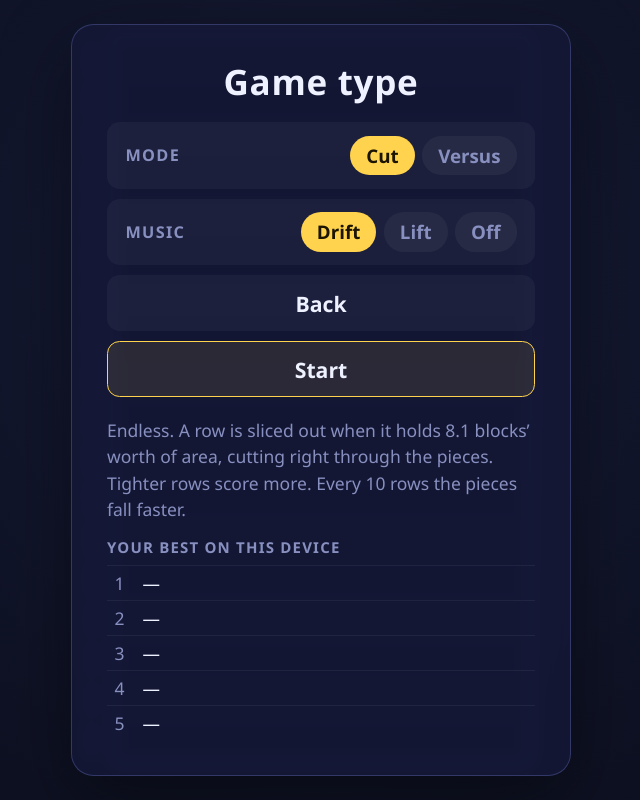
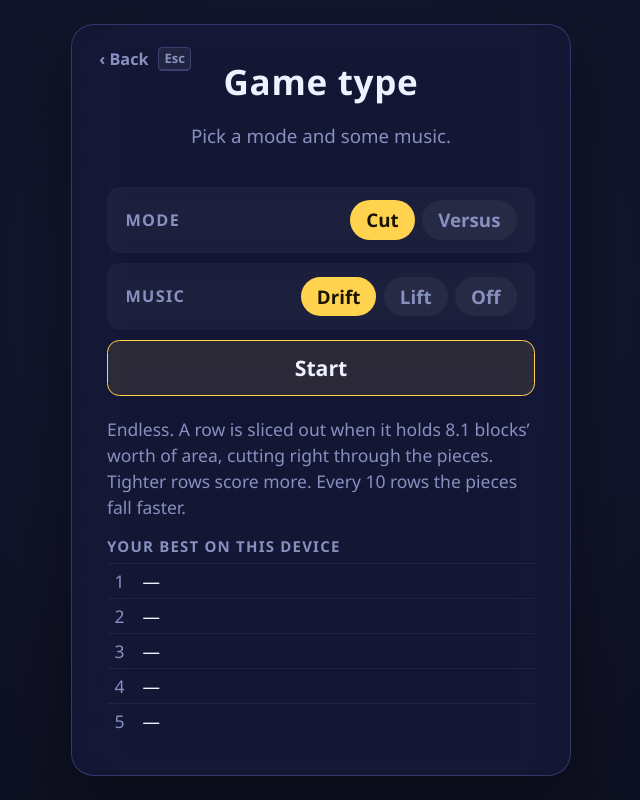
Before and after one commit to Stabyourself/nottetris2, a website built with Vite: page index.html in a window 1280 px wide. Both pictures are taken after a click on the button "Play". Shown: the whole page, without its empty margins (319-959 px from the left). Built offline with nearby package versions, Linux system fonts and the light colour scheme; animation ran at ten frames a second; what planck would draw is missing.

Commit message:
Fix menu keyboard navigation and move Back to a corner button
Arrow keys and Enter were being overridden by the mouse: every menu
re-render made the browser fire pointerenter on the item under a resting
cursor, which stole the selection back. Hover now selects only when the
pointer actually moves, so arrows work with the mouse parked on the menu
and Enter on Play then Enter on Start begins a game. Enter is also
prevented natively while a menu is open, so a mouse-focused button can't
fire twice.

Back becomes a small "Back / Esc" pill in the panel's top-left corner on
the Leaderboard, Game type and Options screens instead of a full-width
row. The Game type screen gets a one-line subtitle in the freed row so
Start still lands under the mouse after clicking Play.

Co-authored-by: Claude <noreply@anthropic.com>

```diff
--- a/src/main.ts
+++ b/src/main.ts
@@ -268,13 +268,11 @@ function showLeaderboard() {
   menu.show({
     title: 'Leaderboard',
     className: 'tight',
-    items: [
-      periodChoice(view),
-      { type: 'button', label: 'Back', keyLabel: 'Esc', action: showTitle },
-    ],
+    items: [periodChoice(view)],
     html: () => boardHtml(view),
     footer: 'Best score per name · weeks start Monday 00:00 UTC',
     onBack: showTitle,
+    backButton: true,
   });
   loadBoards(view, fetchBoards());
 }
@@ -287,6 +285,8 @@ function showModeSelect() {
   startMusic();
   menu.show({
     title: 'Game type',
+    // The subtitle takes the row Back used to have, so Start still lands under the mouse after clicking Play
+    subtitle: 'Pick a mode and some music.',
     className: 'pinned',
     items: [
       {
@@ -310,13 +310,12 @@ function showModeSelect() {
           startMusic();
         },
       },
-      // Start goes last so it, not Back, ends up under the mouse after clicking Play on the title
-      { type: 'button', label: 'Back', action: showTitle },
       { type: 'button', label: 'Start', action: startGame },
     ],
-    initial: 3,
+    initial: 2,
     html: () => modeInfo(settings.mode),
     onBack: showTitle,
+    backButton: true,
   });
 }
 
@@ -367,10 +366,10 @@ function showOptions(back: () => void) {
         },
       },
       { type: 'button', label: 'Toggle fullscreen', keyLabel: 'F', action: toggleFullscreen },
-      { type: 'button', label: 'Back', keyLabel: 'Esc', action: back },
     ],
     footer: 'M mutes sound at any time.',
     onBack: back,
+    backButton: true,
   });
 }
 
@@ -561,6 +560,8 @@ window.addEventListener('keydown', (e) => {
   }
   if (e.metaKey || e.ctrlKey || e.altKey) return;
   if (SCROLL_KEYS.has(e.code)) e.preventDefault();
+  // The menu handles Enter itself; stop a focused (mouse-clicked) button from also "clicking" natively.
+  if ((e.code === 'Enter' || e.code === 'NumpadEnter') && menu.active) e.preventDefault();
   if (e.code === 'KeyF' && !e.repeat) {
     toggleFullscreen();
     return;
--- a/src/style.css
+++ b/src/style.css
@@ -84,7 +84,7 @@ body {
   color-scheme: light;
 }
 
-:root[data-theme='retro'] :is(.menu, .item, .opt, .bar, .fill, .kbd, #pausebtn, #toast, .namefield input, #touch button) {
+:root[data-theme='retro'] :is(.menu, .item, .opt, .back, .bar, .fill, .kbd, #pausebtn, #toast, .namefield input, #touch button) {
   border-radius: 0;
 }
 
@@ -107,6 +107,7 @@ body {
 /* ------------------------------------------------------------ menus */
 
 .menu {
+  position: relative;
   pointer-events: auto;
   width: min(92%, calc(var(--s) * 400px));
   max-height: 94%;
@@ -132,6 +133,11 @@ body {
   align-self: flex-start;
   position: relative;
   top: 3%;
+}
+
+/* Its subtitle stands in for the row the Back button used to take, keeping Start under Play */
+.menu.pinned .sub {
+  margin-bottom: calc(var(--s) * 30px);
 }
 
 /* Retro's title screen is taller, which puts Play a little lower */
@@ -224,6 +230,36 @@ body {
   right: calc(var(--s) * 12px);
   top: 50%;
   transform: translateY(-50%);
+}
+
+/* Small "‹ Back" pill in the panel's top-left corner, out of the way of the main choices */
+.back {
+  position: absolute;
+  top: calc(var(--s) * 12px);
+  left: calc(var(--s) * 12px);
+  z-index: 1;
+  display: flex;
+  align-items: center;
+  gap: 0.6em;
+  font: inherit;
+  font-size: calc(var(--s) * 13px);
+  font-weight: 700;
+  color: var(--dim);
+  background: transparent;
+  border: 1px solid transparent;
+  border-radius: 999px;
+  padding: calc(var(--s) * 5px) calc(var(--s) * 9px);
+  cursor: pointer;
+}
+
+.back:hover {
+  color: var(--text);
+  border-color: var(--line);
+  background: rgba(var(--tint), 0.06);
+}
+
+.back .kbd {
+  font-size: 0.8em;
 }
 
 .kbd {
--- a/src/ui.ts
+++ b/src/ui.ts
@@ -36,6 +36,8 @@ export interface Screen {
   items: Item[];
   footer?: string;
   onBack?: () => void;
+  /** Also show `onBack` as a small "‹ Back" button in the panel's top-left corner. */
+  backButton?: boolean;
   initial?: number;
   className?: string;
   /** Called after each render, e.g. to focus a text field. */
@@ -49,11 +51,28 @@ export function esc(s: string): string {
 export class Menu {
   private screen: Screen | null = null;
   private index = 0;
+  private pointer: { x: number; y: number } | null = null;
 
   constructor(
     private root: HTMLElement,
     private sound: (s: Sfx) => void,
-  ) {}
+  ) {
+    // Hover selects an item only when the mouse really moves. Re-rendering the menu (every arrow
+    // press, every new screen) makes the browser fire pointerenter on whatever sits under a
+    // resting mouse, which would steal the selection back from the keyboard.
+    root.addEventListener('pointermove', (e) => {
+      const last = this.pointer;
+      this.pointer = { x: e.clientX, y: e.clientY };
+      if (last && last.x === e.clientX && last.y === e.clientY) return;
+      const el = (e.target as Element).closest<HTMLElement>('.item');
+      if (!el) return;
+      const i = Number(el.dataset.i);
+      if (i === this.index) return;
+      this.index = i;
+      this.root.querySelectorAll('.item.sel').forEach((x) => x.classList.remove('sel'));
+      el.classList.add('sel');
+    });
+  }
 
   get active(): boolean {
     return this.screen !== null;
@@ -179,6 +198,7 @@ export class Menu {
     const extra = s.html ? `<div class="extra">${s.html()}</div>` : '';
     this.root.innerHTML = `
       <div class="menu ${s.className ?? ''}">
+        ${s.backButton && s.onBack ? '<button class="back" aria-label="Back">‹ Back<span class="kbd">Esc</span></button>' : ''}
         ${
           s.titleHtml
             ? `<h1 class="${s.titleClass ?? ''}" aria-label="${esc(s.title ?? '')}">${s.titleHtml}</h1>`
@@ -193,15 +213,6 @@ export class Menu {
         ${s.footer ? `<p class="footer">${s.footer}</p>` : ''}
       </div>`;
 
-    this.root.querySelectorAll<HTMLElement>('.item').forEach((el) => {
-      el.addEventListener('pointerenter', () => {
-        const i = Number(el.dataset.i);
-        if (i === this.index) return;
-        this.index = i;
-        this.root.querySelectorAll('.item.sel').forEach((x) => x.classList.remove('sel'));
-        el.classList.add('sel');
-      });
-    });
     this.root.querySelectorAll<HTMLButtonElement>('button.btn').forEach((el) => {
       el.addEventListener('click', () => {
         this.index = Number(el.dataset.i);
@@ -211,6 +222,10 @@ export class Menu {
           it.action();
         }
       });
+    });
+    this.root.querySelector<HTMLButtonElement>('button.back')?.addEventListener('click', () => {
+      this.sound('back');
+      s.onBack?.();
     });
     this.root.querySelectorAll<HTMLButtonElement>('button.opt').forEach((el) => {
       el.addEventListener('click', () => {
```
